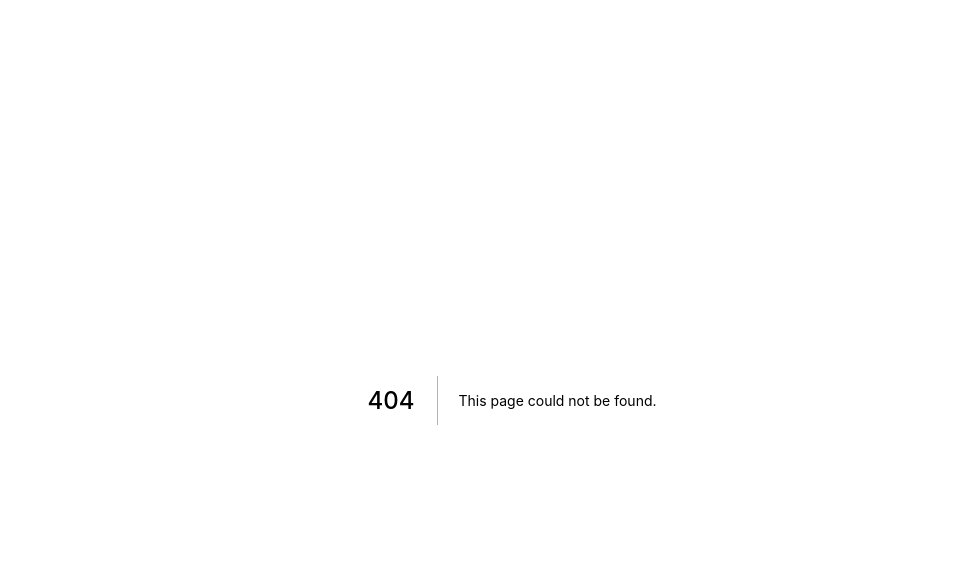
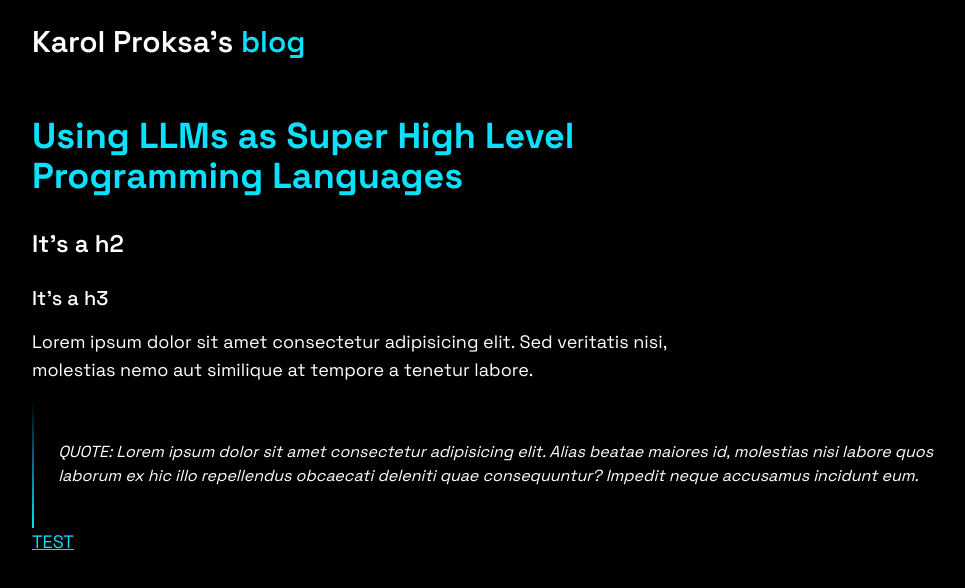
Before and after one commit to karolproksa/personal-website, a Next.js app: page /blog/using-llms-as-super-high-level-programming-languages in a window 1280 px wide. Before the commit this address had no page. Shown: the top 588 px of the page, without its empty margins (128-1093 px from the left). Built offline with nearby package versions, Linux system fonts and the light colour scheme.

Commit message:
Create blog page with custom HTML tags

```diff
--- /dev/null
+++ b/components/BlogComponents.tsx
@@ -0,0 +1,92 @@
+import React from 'react'
+import Image, { StaticImageData } from 'next/image'
+import Link from 'next/link'
+
+interface TextI {
+	children?: React.ReactNode
+}
+
+type hrefType = { href: string; externalHref?: never }
+type externalHrefType = { href?: never; externalHref: string }
+
+type LinkI = TextI & (hrefType | externalHrefType)
+
+interface ImgI {
+	src: StaticImageData | string
+	alt: string
+}
+
+const H1 = ({ children }: TextI) => {
+	return (
+		<h1 className='text-blue font-main font-bold text-2xl md:text-4xl leading-tight my-8 max-w-2xl'>
+			{children}
+		</h1>
+	)
+}
+
+const H2 = ({ children }: TextI) => {
+	return (
+		<h2 className='font-main font-semibold text-xl md:text-2xl leading-tight my-6 max-w-2xl'>
+			{children}
+		</h2>
+	)
+}
+
+const H3 = ({ children }: TextI) => {
+	return (
+		<h2 className='font-main font-medium text-white text-lg md:text-xl leading-tight my-4 max-w-2xl'>
+			{children}
+		</h2>
+	)
+}
+
+const P = ({ children }: TextI) => {
+	return (
+		<p className='text-white font-main font-regular text-base md:text-lg leading-relaxed my-4 max-w-2xl'>
+			{children}
+		</p>
+	)
+}
+
+const Q = ({ children }: TextI) => {
+	return (
+		<blockquote className='flex items-center gap-6'>
+			<div className='w-1 h-32 bg-gradient-to-t from-blue to-green'></div>
+			<p className='text-white italic font-main font-regular text-sm md:text-base leading-relaxed my-4'>
+				{children}
+			</p>
+		</blockquote>
+	)
+}
+
+const A = ({ children, href, externalHref }: LinkI) => {
+	return (
+		<span className='text-green cursor-pointer w-auto font-main font-regular text-base md:text-lg leading-relaxed text-blue underline'>
+			{href && <Link href={href}>{children}</Link>}
+			{externalHref && (
+				<a
+					href={externalHref}
+					target='_blank'
+					rel='noreferrer'>
+					{children}
+				</a>
+			)}
+		</span>
+	)
+}
+
+const IMG = ({ src, alt }: ImgI) => {
+	return (
+		<div className='w-full max-w-5xl h-[30rem] mx-auto relative my-10'>
+			<Image
+				className='rounded-2xl'
+				layout='fill'
+				objectFit='cover'
+				src={src}
+				alt={alt}
+			/>
+		</div>
+	)
+}
+
+export { H1, H2, H3, P, Q, A, IMG }
--- /dev/null
+++ b/pages/blog/using-llms-as-super-high-level-programming-languages.tsx
@@ -0,0 +1,35 @@
+import React from 'react'
+import Navbar from '../../components/Navbar'
+import { A, H1, H2, H3, IMG, P, Q } from '../../components/BlogComponents'
+import Container from '../../components/Container'
+
+const UsingLlmsAsSuperHighLevelProgrammingLanguages = () => {
+	return (
+		<>
+			<Navbar />
+			<Container>
+				<H1>Using LLMs as Super High Level Programming Languages</H1>
+				<H2>It's a h2</H2>
+				<H3>It's a h3</H3>
+				<P>
+					Lorem ipsum dolor sit amet consectetur adipisicing elit. Sed
+					veritatis nisi, molestias nemo aut similique at tempore a
+					tenetur labore.
+				</P>
+				<Q>
+					QUOTE: Lorem ipsum dolor sit amet consectetur adipisicing
+					elit. Alias beatae maiores id, molestias nisi labore quos
+					laborum ex hic illo repellendus obcaecati deleniti quae
+					consequuntur? Impedit neque accusamus incidunt eum.
+				</Q>
+				<A externalHref='asdas'>TEST</A>
+				{/* <IMG
+					src='https://upload.wikimedia.org/wikipedia/commons/thumb/e/e7/Everest_North_Face_toward_Base_Camp_Tibet_Luca_Galuzzi_2006.jpg/330px-Everest_North_Face_toward_Base_Camp_Tibet_Luca_Galuzzi_2006.jpg'
+					alt='sda'
+				/> */}
+			</Container>
+		</>
+	)
+}
+
+export default UsingLlmsAsSuperHighLevelProgrammingLanguages
```
Also changed, not shown: styles/Home.module.css (deleted, +0 -116 lines), 1 other file (tests, documents, lock files or other folders).
